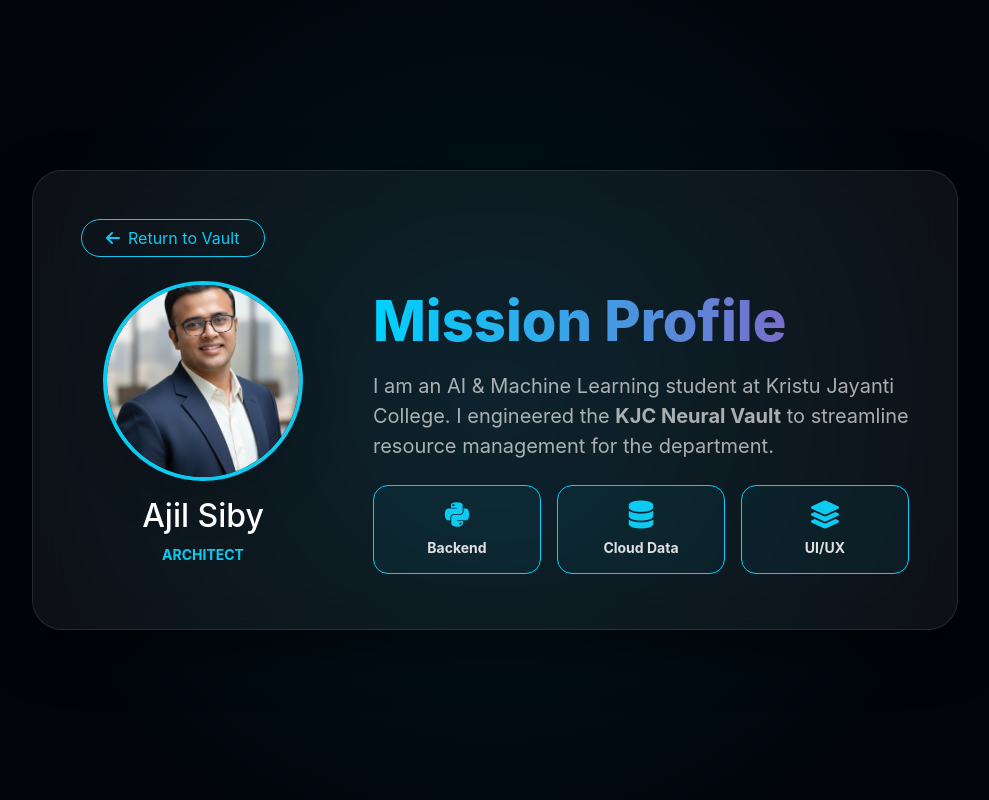
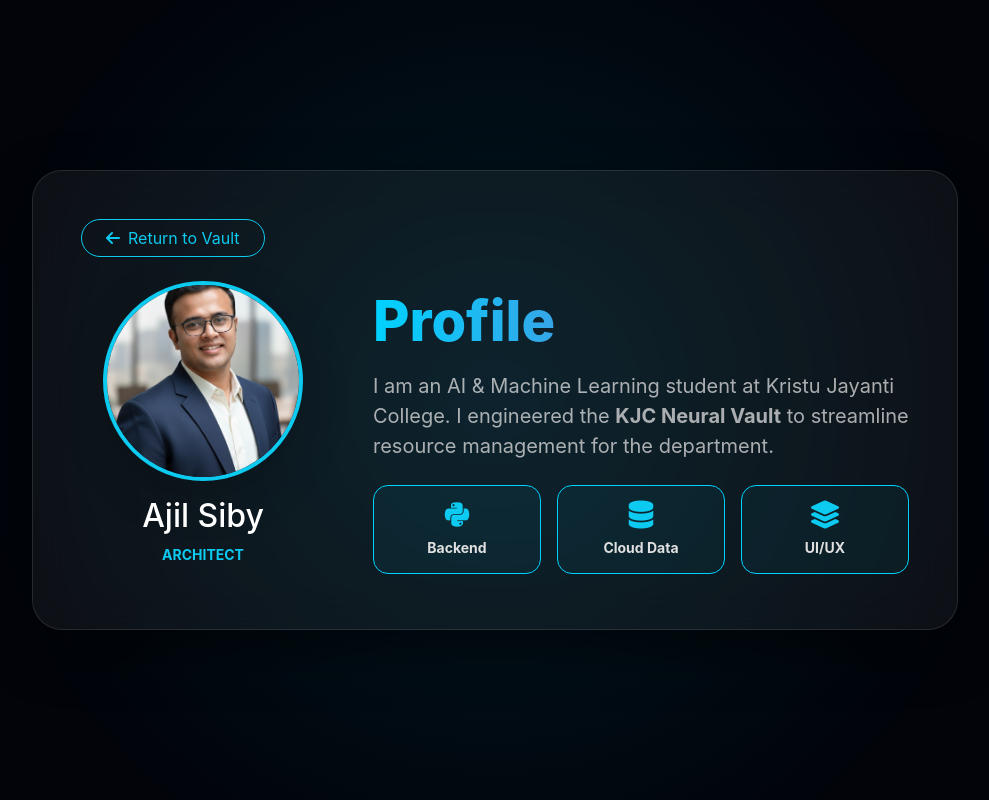
Before and after one commit to Ajil-Siby/KJC_Resource_Vault, a Flask app: page /portfolio in a window 1280 px wide. Shown: the whole page, without its empty margins (145-1134 px from the left). Run offline with Flask 3, Linux system fonts and the light colour scheme.

Commit message:
minor update

```diff
--- a/templates/portfolio.html
+++ b/templates/portfolio.html
@@ -58,7 +58,7 @@
                             <p class="text-info text-uppercase small fw-bold">Architect</p>
                         </div>
                         <div class="col-md-8">
-                            <h1 class="hero-text display-4 mb-3">Mission Profile</h1>
+                            <h1 class="hero-text display-4 mb-3">Profile</h1>
                             <p class="fs-5 opacity-75 mb-4">I am an AI & Machine Learning student at Kristu Jayanti College. I engineered the <strong>KJC Neural Vault</strong> to streamline resource management for the department.</p>
 
                             <div class="row g-3">
```
